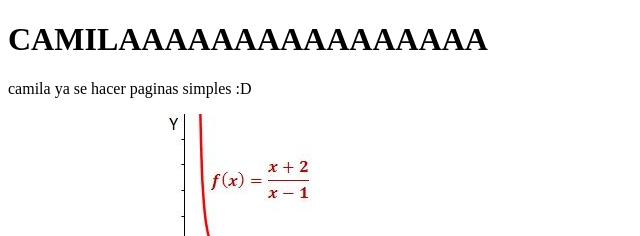
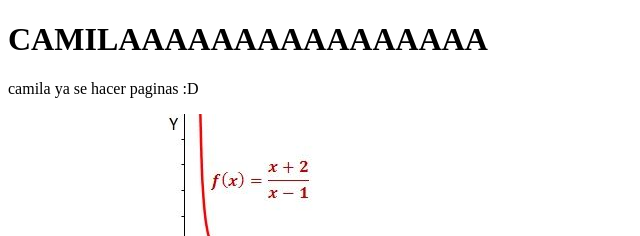
Before and after one commit to cafe4epic/si, a plain HTML site: page index.html in a window 1280 px wide. Shown: the top 236 px of the page, 0-640 px from the left. Drawn offline with Linux system fonts and the light colour scheme.

Commit message:
Update index.html
yea

```diff
--- a/index.html
+++ b/index.html
@@ -7,7 +7,7 @@
 </head>
 <body>
     <h1>CAMILAAAAAAAAAAAAAAAA </h1>
-    <p>camila ya se hacer paginas simples :D</p>
+    <p>camila ya se hacer paginas :D</p>
 
 
 
```
